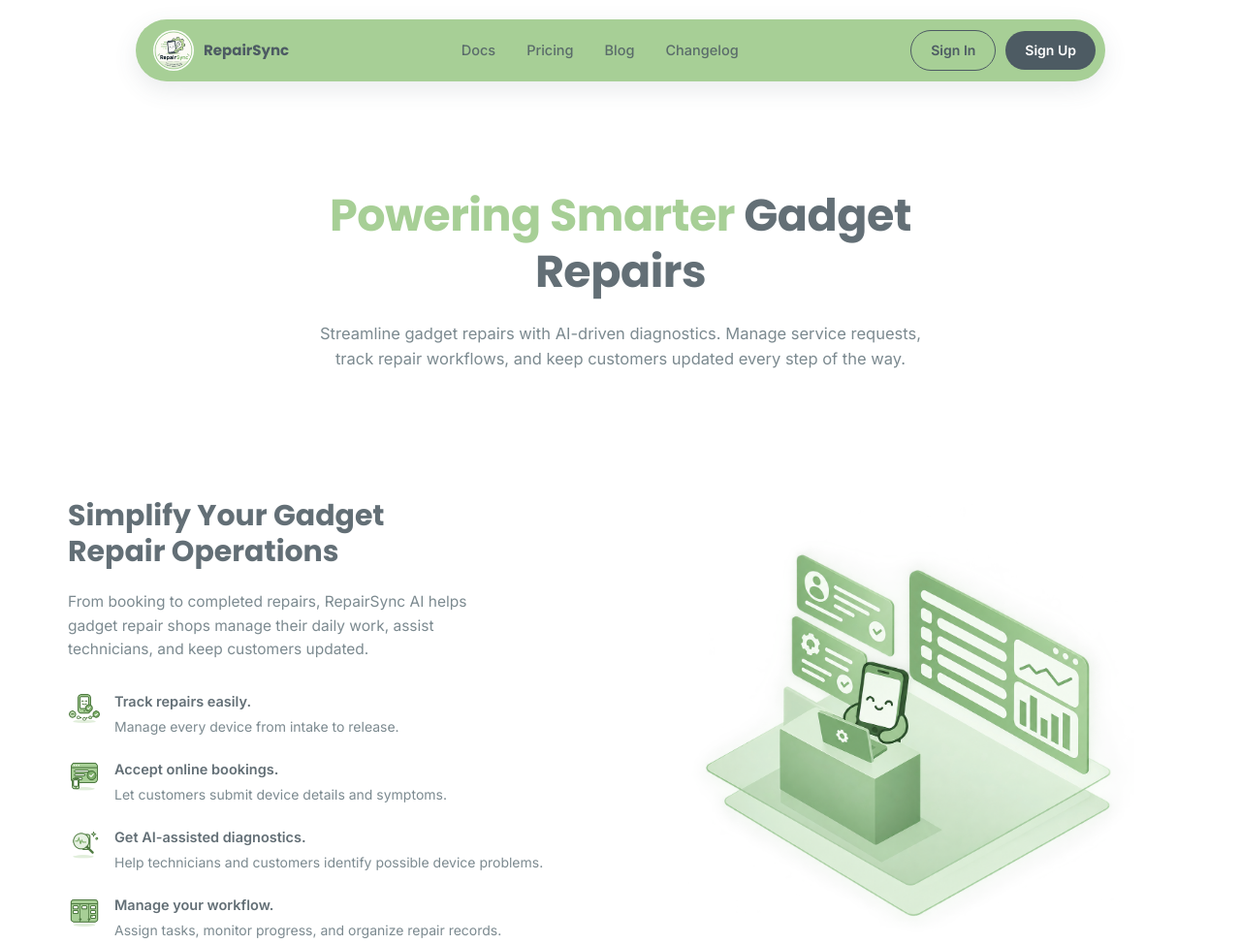
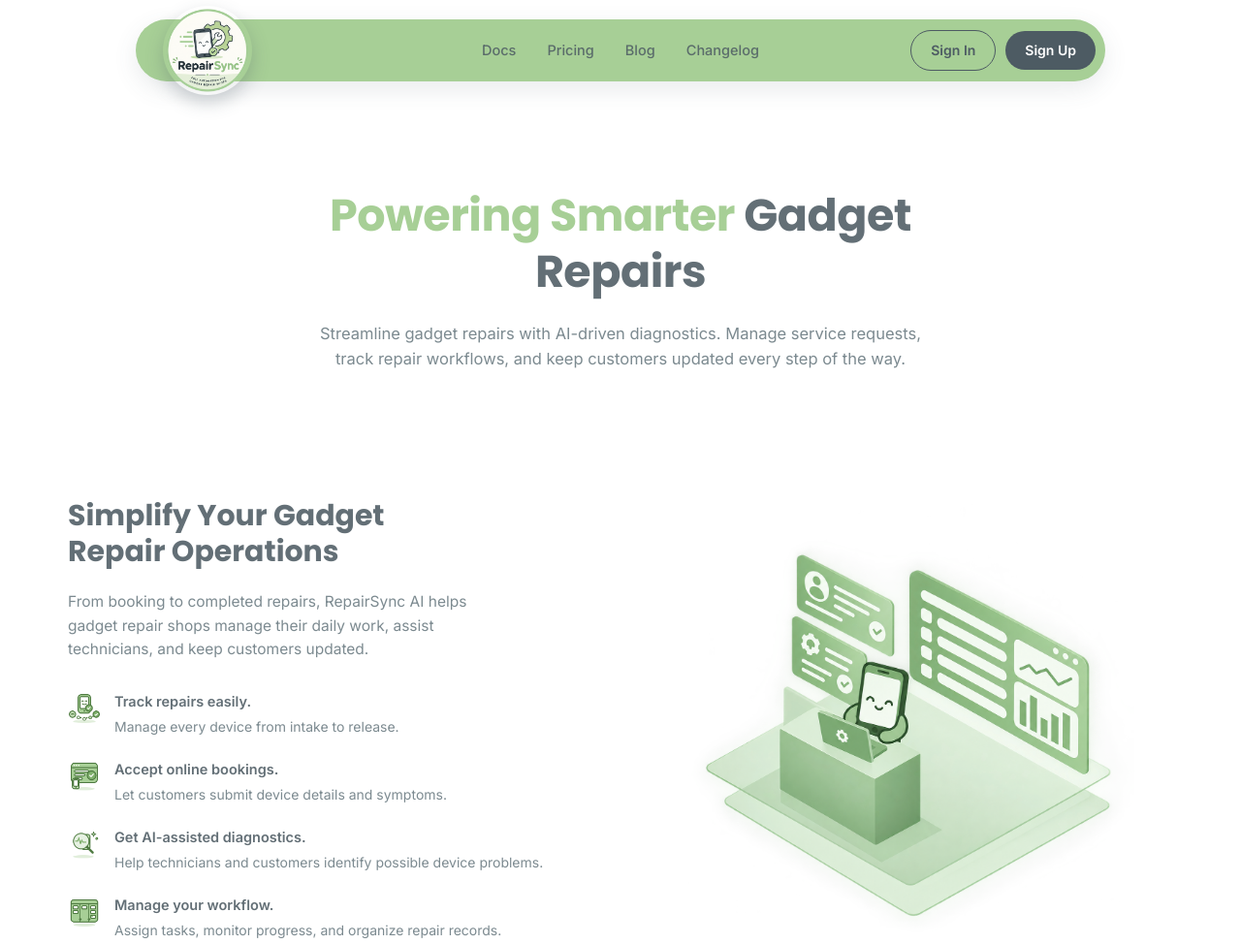
Before and after one commit to arveyy/RepairSync-Ai, a plain HTML site: page index.html in a window 1280 px wide. Shown: the top 974 px of the page at 97% size. Drawn offline with Linux system fonts and the light colour scheme.

Commit message:
chore: repositioning  navbar logo

```diff
--- a/index.html
+++ b/index.html
@@ -18,7 +18,7 @@
       <span class="brand-mark">
         <img src="Images/Logo.png" alt="RepairSync logo">
       </span>
-      <span class="brand-name">RepairSync</span>
+      <span class="brand-name sr-only">RepairSync</span>
     </a>
 
     <ul class="nav-links">
--- a/styles.css
+++ b/styles.css
@@ -79,6 +79,7 @@ img {
   box-shadow: var(--shadow-nav);
   z-index: 1000;
   transition: box-shadow 0.25s ease, top 0.25s ease;
+  overflow: visible;
 }
 
 .navbar.is-scrolled {
@@ -87,29 +88,33 @@ img {
 }
 
 .nav-inner {
+  position: relative;
   height: 100%;
   display: flex;
   align-items: center;
-  justify-content: space-between;
-  padding: 0 10px 0 18px;
+  justify-content: flex-end;
+  padding: 0 10px;
 }
 
 .brand {
-  display: flex;
-  align-items: center;
-  gap: 10px;
+  position: absolute;
+  left: 28px;
+  top: 50%;
+  transform: translateY(-50%);
+  z-index: 30;
 }
 
 .brand-mark {
-  width: 42px;
-  height: 42px;
+  width: 92px;
+  height: 92px;
   border-radius: 50%;
-  background: var(--white);
+  background: transparent;
   display: flex;
   align-items: center;
   justify-content: center;
   flex-shrink: 0;
   overflow: hidden;
+  box-shadow: 0 8px 18px rgba(77, 91, 99, 0.28);
 }
 
 .brand-mark img {
@@ -118,14 +123,24 @@ img {
   object-fit: contain;
 }
 
-.brand-name {
-  font-size: 15px;
-  font-weight: 700;
-  color: var(--ink);
+.sr-only {
+  position: absolute;
+  width: 1px;
+  height: 1px;
+  padding: 0;
+  margin: -1px;
+  overflow: hidden;
+  clip: rect(0, 0, 0, 0);
   white-space: nowrap;
+  border: 0;
 }
 
 .nav-links {
+  position: absolute;
+  left: 50%;
+  top: 50%;
+  transform: translate(-50%, -50%);
+  z-index: 10;
   display: flex;
   align-items: center;
   gap: 32px;
@@ -725,6 +740,15 @@ img {
   .nav-toggle { display: flex; }
   .btn-outline { display: none; }
 
+  .brand-mark {
+    width: 76px;
+    height: 76px;
+  }
+
+  .brand {
+    left: 22px;
+  }
+
   .feature-inner {
     grid-template-columns: 1fr;
     gap: 40px;
@@ -744,6 +768,16 @@ img {
   .navbar {
     width: calc(100% - 24px);
   }
+
+  .brand-mark {
+    width: 64px;
+    height: 64px;
+  }
+
+  .brand {
+    left: 16px;
+  }
+
   .nav-actions .btn-dark {
     padding: 8px 14px;
     font-size: 13px;
```
